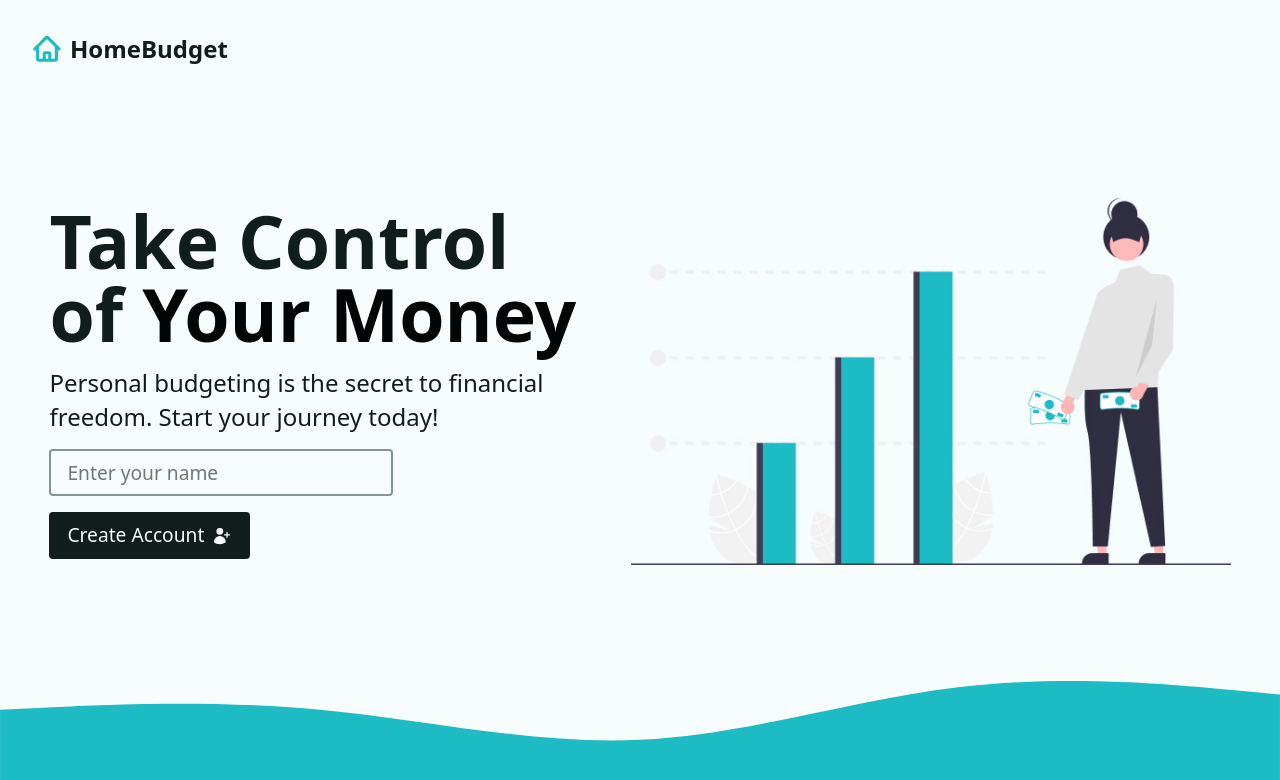
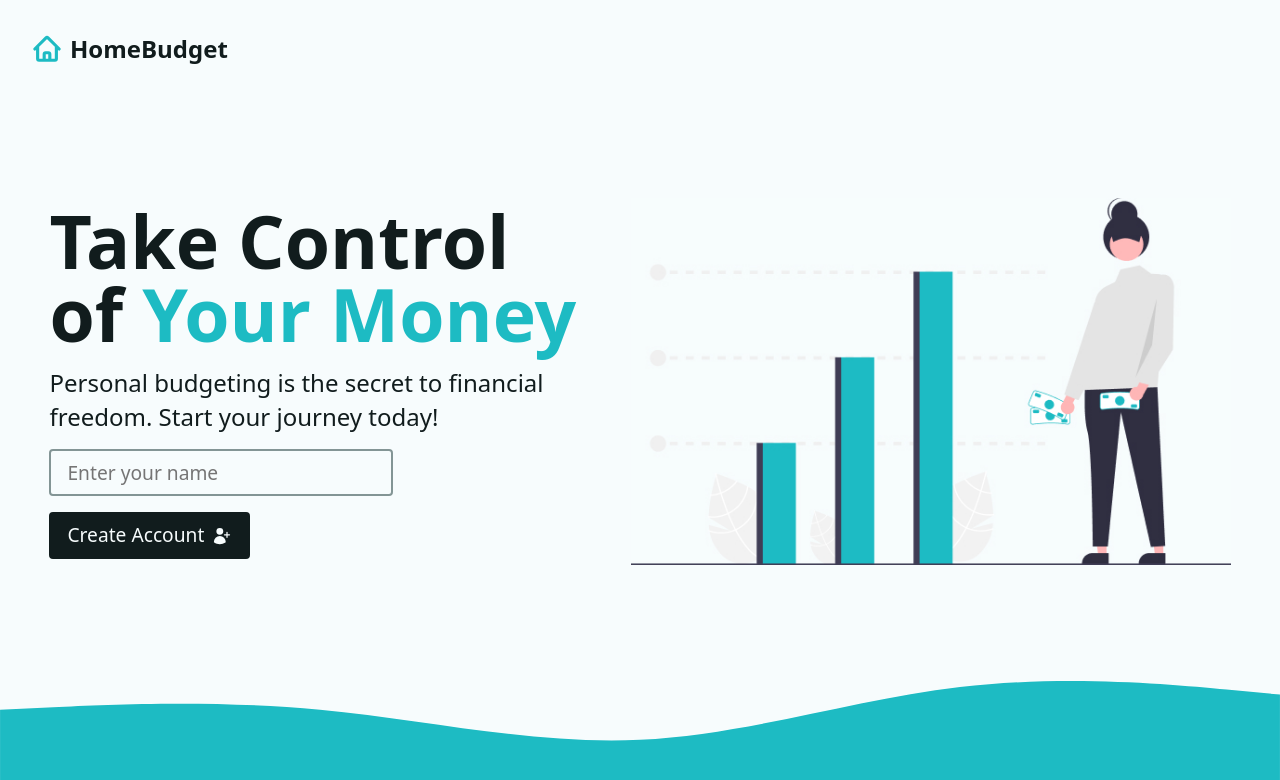
Before and after one commit to senagab/budgetary-app, a React (Vite) app: page / in a window 1280 px wide. Shown: the top 780 px of the page. Built offline with nearby package versions, Linux system fonts and the light colour scheme.

Commit message:
chore: accent color restore

```diff
--- a/src/index.css
+++ b/src/index.css
@@ -30,7 +30,7 @@ svg {
   --lh-1-4: 1.4;
 
   /* colors */
-  --accent: 183 74% 1%;
+  --accent: 183 74% 44%;
   --bkg: 190 60% 98%;
   --text: 185 26% 9%;
   --muted: 183 8% 55%;
```
